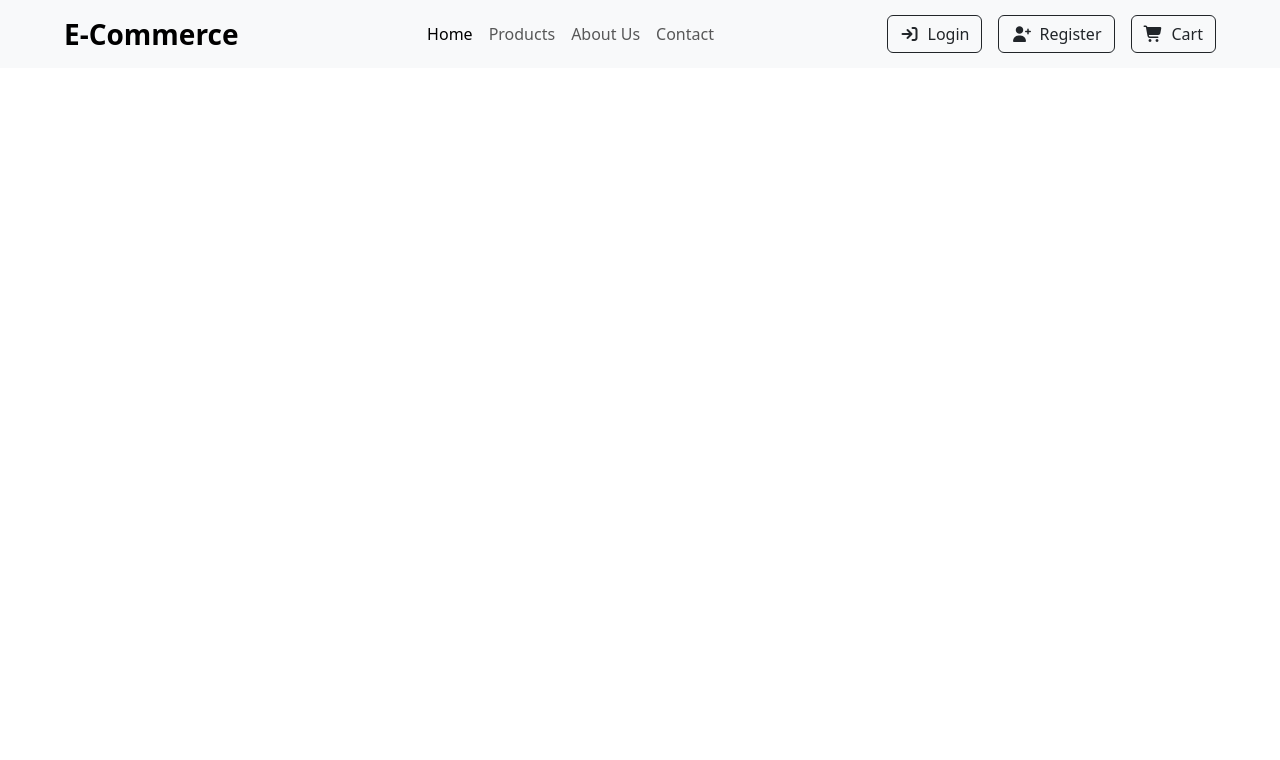
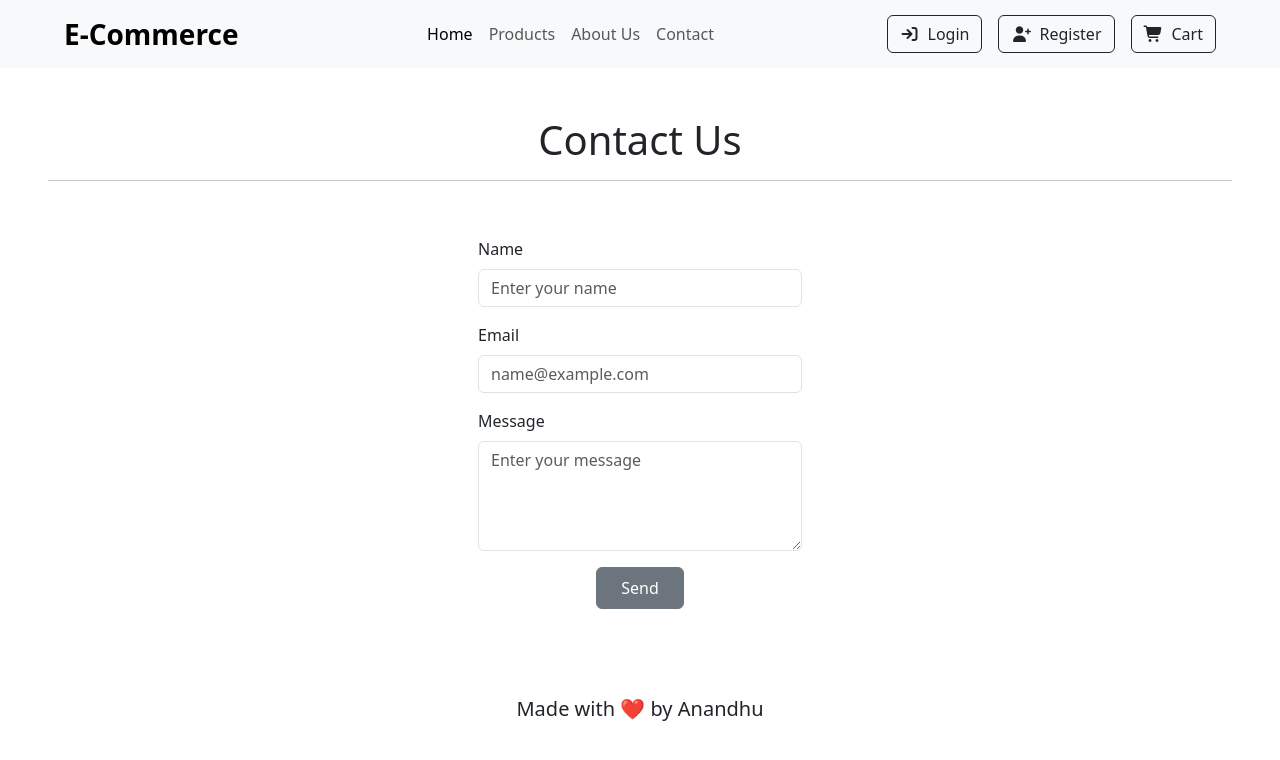
Before and after one commit to AnanthaSayanam17/E-Commerce-JS-Project, a plain HTML site: page contact.html in a window 1280 px wide. Drawn offline with nearby package versions, Linux system fonts and the light colour scheme.

Commit message:
Contact Page

```diff
--- a/contact.html
+++ b/contact.html
@@ -80,6 +80,61 @@
     </nav>
 
     <!-- NAVBAR -->
+
+    <!-- PAGE SECTION -->
+    <div>
+      <div>
+        <h1 class="fs-1 mt-5 text-center">Contact Us</h1>
+        <hr class="mx-3 mx-lg-5" />
+      </div>
+      <div class="container py-4">
+        <div class="row justify-content-center">
+          <div class="col-12 col-md-8 col-lg-4">
+            <div class="d-flex flex-column align-items-center text-center p-3">
+              <form class="w-100">
+                <div class="mb-3 text-start">
+                  <label class="form-label">Name</label>
+                  <input
+                    type="text"
+                    class="form-control"
+                    placeholder="Enter your name"
+                    required
+                  />
+                </div>
+                <div class="mb-3 text-start">
+                  <label class="form-label">Email</label>
+                  <input
+                    type="email"
+                    class="form-control"
+                    placeholder="name@example.com"
+                    required
+                  />
+                </div>
+                <div class="mb-3 text-start">
+                  <label class="form-label">Message</label>
+                  <textarea
+                    class="form-control"
+                    rows="4"
+                    placeholder="Enter your message"
+                    required
+                  ></textarea>
+                </div>
+                <div class="text-center mt-3">
+                  <button type="submit" class="btn btn-secondary px-4 py-2">
+                    Send
+                  </button>
+                </div>
+              </form>
+            </div>
+          </div>
+        </div>
+      </div>
+    </div>
+    <!-- PAGE SECTION -->
+    <!-- FOOTER -->
+    <h5 class="text-center my-5">Made with ❤️ by Anandhu</h5>
+    <!-- FOOTER -->
+
     <script
       src="https://cdn.jsdelivr.net/npm/bootstrap@5.3.8/dist/js/bootstrap.bundle.min.js"
       integrity="sha384-FKyoEForCGlyvwx9Hj09JcYn3nv7wiPVlz7YYwJrWVcXK/BmnVDxM+D2scQbITxI"
```
Also changed, not shown: index.html (+4 -0 lines), login.html (+1 -0 lines).
